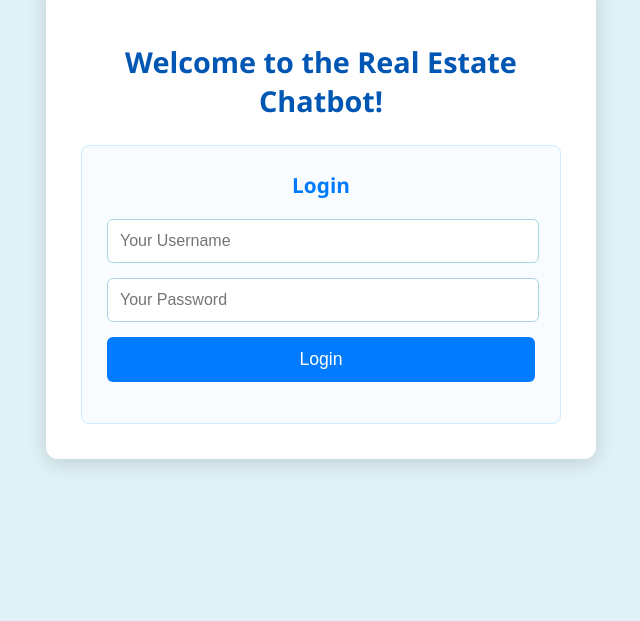
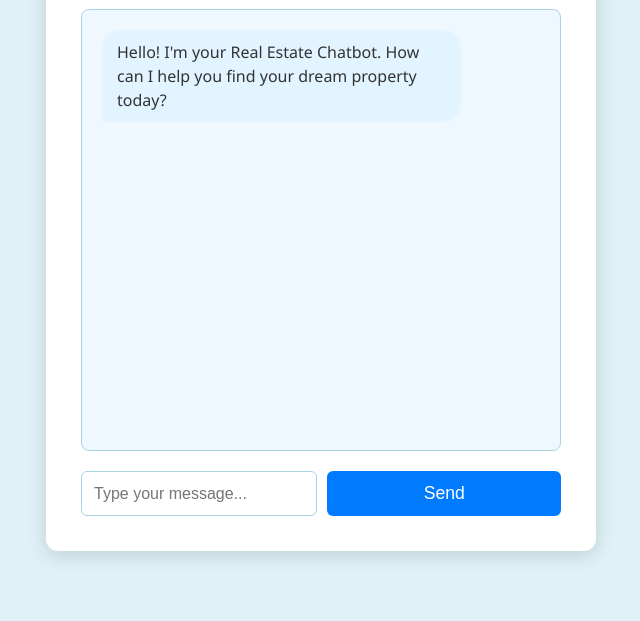
Before and after one commit to itsmemauliii/real_estate_chatbot, a plain HTML site: page frontend/index.html in a window 1280 px wide. Shown: the part 179-800 px from the top of the page, without its empty margins (319-959 px from the left). Drawn offline with Linux system fonts and the light colour scheme.

Commit message:
Update index.html

```diff
--- a/frontend/index.html
+++ b/frontend/index.html
@@ -3,28 +3,20 @@
 <head>
     <meta charset="UTF-8">
     <meta name="viewport" content="width=device-width, initial-scale=1.0">
-    <title>Real Estate Chatbot - Login/Signup</title>
+    <title>Real Estate Chatbot</title>
     <link rel="stylesheet" href="style.css">
 </head>
 <body>
-    <div class="auth-container">
-        <h2>Welcome to the Real Estate Chatbot!</h2>
-        <div class="form-container">
-            <form id="signup-form">
-                <h3>Sign Up</h3>
-                <input type="text" id="signup-username" placeholder="Choose a Username" required>
-                <input type="password" id="signup-password" placeholder="Choose a Password" required>
-                <button type="submit">Sign Up</button>
-                <p id="signup-message"></p>
-            </form>
-
-            <form id="login-form">
-                <h3>Login</h3>
-                <input type="text" id="login-username" placeholder="Your Username" required>
-                <input type="password" id="login-password" placeholder="Your Password" required>
-                <button type="submit">Login</button>
-                <p id="login-message"></p>
-            </form>
+    <div class="chat-container">
+        <header>
+            <h1>Real Estate Chatbot</h1>
+        </header>
+        <div class="chat-box" id="chat-box">
+            <div class="message bot-message">Hello! I'm your Real Estate Chatbot. How can I help you find your dream property today?</div>
+        </div>
+        <div class="chat-input">
+            <input type="text" id="user-input" placeholder="Type your message...">
+            <button id="send-button">Send</button>
         </div>
     </div>
     <script src="script.js"></script>
```
